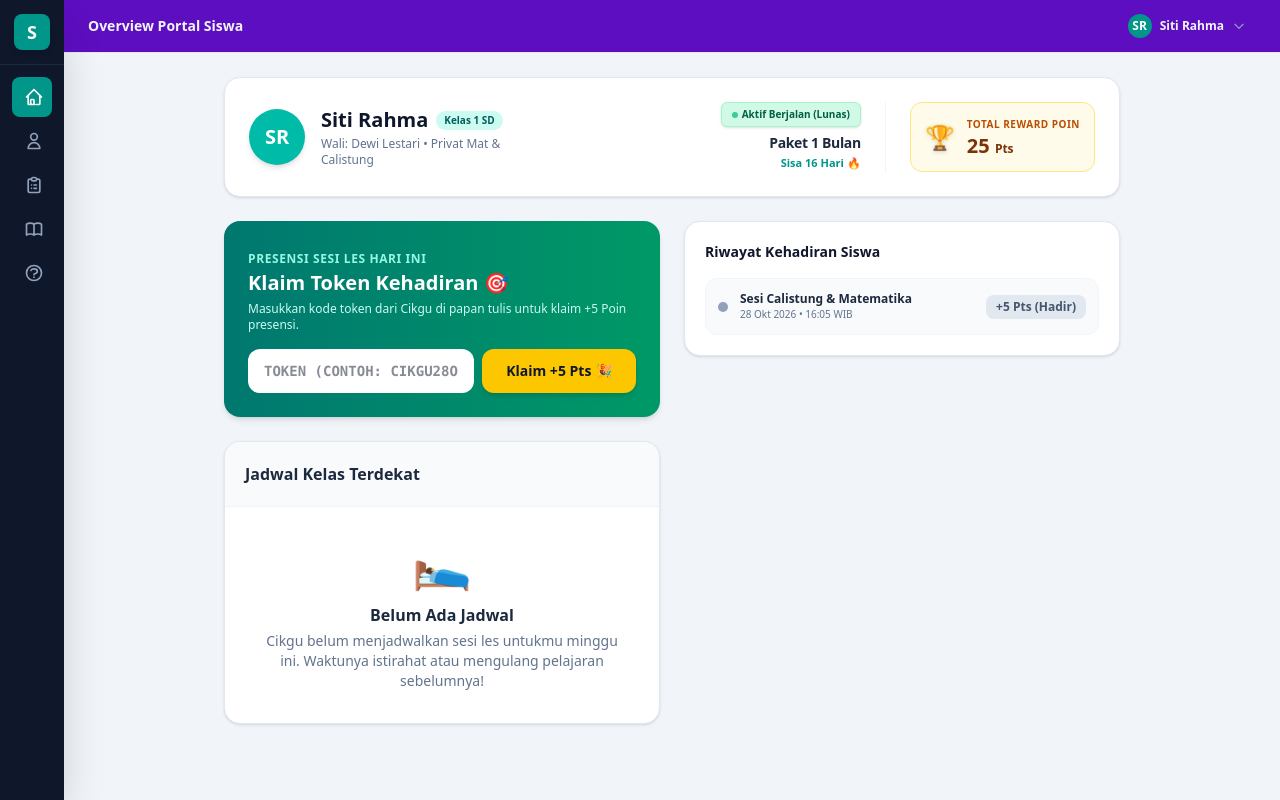
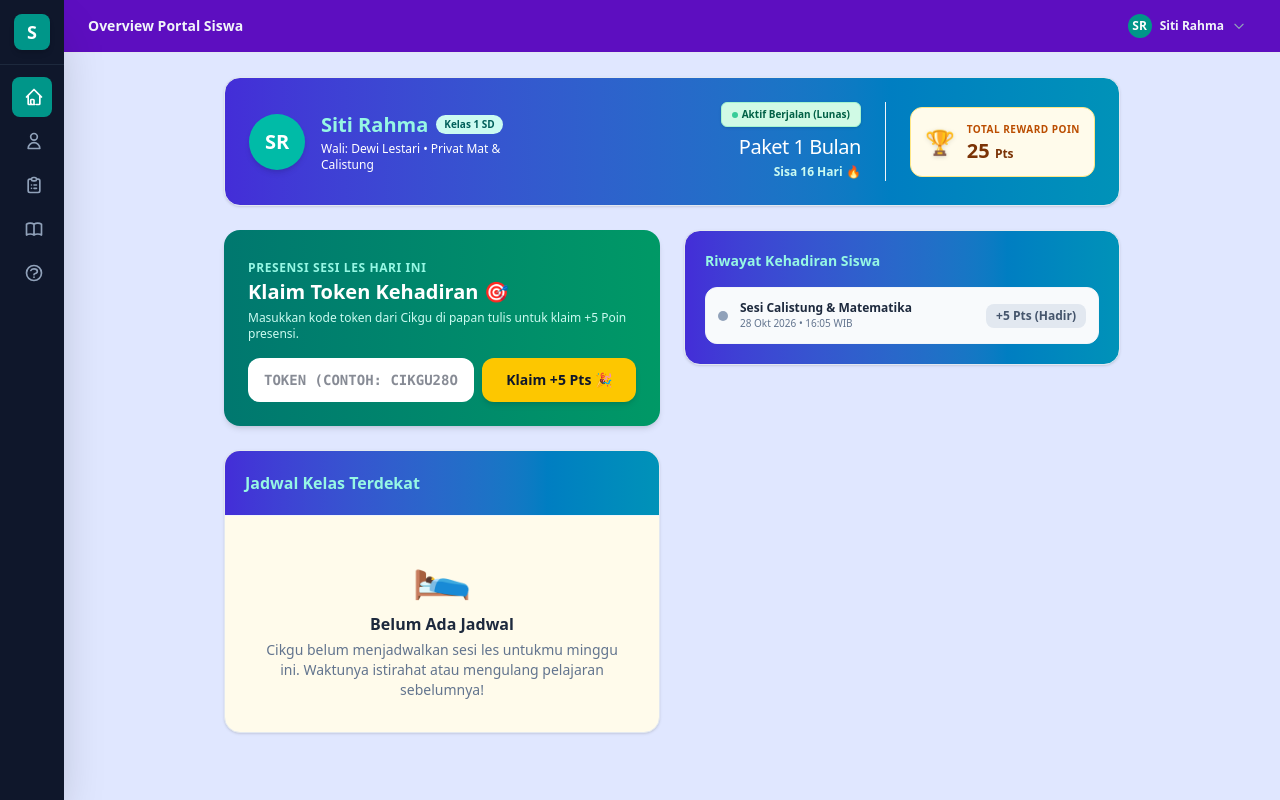
Before and after one commit to Pramana19/ruangbelajar-cikgu, a Next.js app: page /portal in a window 1280 px wide. Built offline with nearby package versions, Linux system fonts and the light colour scheme.

Commit message:
fix: edit warna card sisi tampilan akun peserta

```diff
--- a/src/app/admin/layout.tsx
+++ b/src/app/admin/layout.tsx
@@ -12,7 +12,7 @@ export default function AdminLayout({
   const [isSidebarOpen, setIsSidebarOpen] = useState(false);
 
   return (
-    <div className="h-screen bg-slate-100 flex text-slate-800 overflow-hidden relative">
+    <div className="h-screen bg-indigo-100 flex text-slate-800 overflow-hidden relative">
 
       {/* Panggil Komponen Modular Sidebar */}
       <AdminSidebar isSidebarOpen={isSidebarOpen} setIsSidebarOpen={setIsSidebarOpen} />
--- a/src/app/portal/components/AttendanceHistory.tsx
+++ b/src/app/portal/components/AttendanceHistory.tsx
@@ -1,7 +1,7 @@
 export default function AttendanceHistory({ isClaimed }: { isClaimed: boolean }) {
     return (
-      <div className="bg-white rounded-2xl border border-slate-200 p-5 shadow-sm space-y-4">
-        <h3 className="font-bold text-slate-900 text-sm">Riwayat Kehadiran Siswa</h3>
+      <div className="bg-gradient-to-r from-indigo-700 to-cyan-600 rounded-2xl border border-slate-200 p-5 shadow-sm space-y-4">
+        <h3 className="font-bold text-teal-200 text-sm">Riwayat Kehadiran Siswa</h3>
         <div className="space-y-2">
           {isClaimed && (
             <div className="flex items-center justify-between p-3 bg-emerald-50 rounded-xl border border-emerald-100">
--- a/src/app/portal/components/JadwalTerdekatWidget.tsx
+++ b/src/app/portal/components/JadwalTerdekatWidget.tsx
@@ -3,9 +3,9 @@ export default function JadwalTerdekatWidget() {
     const jadwalTerdekat = [];
 
     return (
-      <div className="bg-white rounded-2xl border border-slate-200 shadow-sm overflow-hidden">
-        <div className="p-5 border-b border-slate-100 flex items-center justify-between bg-slate-50">
-          <h2 className="font-bold text-slate-800">Jadwal Kelas Terdekat</h2>
+      <div className="bg-amber-50 rounded-2xl border border-slate-200 shadow-sm overflow-hidden">
+        <div className="bg-gradient-to-r from-indigo-700 to-cyan-600 p-5 border-b border-slate-100 flex items-center justify-between">
+          <h2 className="font-bold text-teal-200">Jadwal Kelas Terdekat</h2>
         </div>
 
         <div className="p-8 flex flex-col items-center justify-center text-center">
--- a/src/app/portal/components/StudentProfileCard.tsx
+++ b/src/app/portal/components/StudentProfileCard.tsx
@@ -51,7 +51,7 @@ export default function StudentProfileCard({ points, studentData }: { points: nu
   if (!studentData) return null;
 
   return (
-    <div className="bg-white p-6 rounded-2xl border border-slate-200 shadow-sm flex flex-col sm:flex-row items-start sm:items-center justify-between gap-6">
+    <div className="bg-gradient-to-r from-indigo-700 to-cyan-600 p-6 rounded-2xl border border-slate-200 shadow-sm flex flex-col sm:flex-row items-start sm:items-center justify-between gap-6">
 
       {/* KIRI: Identitas Peserta */}
       <div className="flex items-center gap-4 flex-1">
@@ -60,12 +60,12 @@ export default function StudentProfileCard({ points, studentData }: { points: nu
         </div>
         <div>
           <div className="flex items-center gap-2">
-            <h1 className="text-xl font-bold text-slate-900">{studentData.nama}</h1>
+            <h1 className="text-xl font-bold text-teal-200">{studentData.nama}</h1>
             <span className="bg-teal-100 text-teal-800 text-[10px] font-bold px-2 py-0.5 rounded-full whitespace-nowrap">
               {studentData.kelas}
             </span>
           </div>
-          <p className="text-xs text-slate-500 mt-0.5">
+          <p className="text-xs text-white mt-0.5">
             Wali: {studentData.orangTua} • Privat Mat & Calistung
           </p>
         </div>
@@ -88,10 +88,10 @@ export default function StudentProfileCard({ points, studentData }: { points: nu
               <>⚠️ Belum Lunas (Lockout)</>
             )}
           </div>
-          <div className="text-sm font-black text-slate-800 tracking-tight">
+          <div className="text-xl font-medium text-white tracking-tight">
             {studentData.paketLangganan}
           </div>
-          <div className="text-[11px] font-semibold text-teal-600 mt-0.5">
+          <div className="text-[12px] font-semibold text-teal-100 mt-0.5">
             {sisaWaktu}
           </div>
         </div>
--- a/src/app/portal/layout.tsx
+++ b/src/app/portal/layout.tsx
@@ -12,7 +12,7 @@ export default function PortalLayout({
   const [isSidebarOpen, setIsSidebarOpen] = useState(false);
 
   return (
-    <div className="h-screen bg-slate-100 flex text-slate-800 overflow-hidden relative">
+    <div className="h-screen bg-indigo-100 flex text-slate-800 overflow-hidden relative">
 
       {/* Backdrop blur saat sidebar menggelar */}
       {isSidebarOpen && (
```
